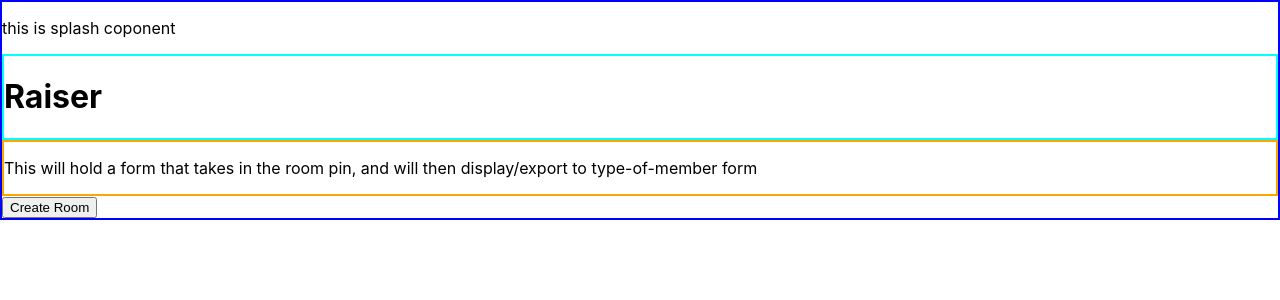
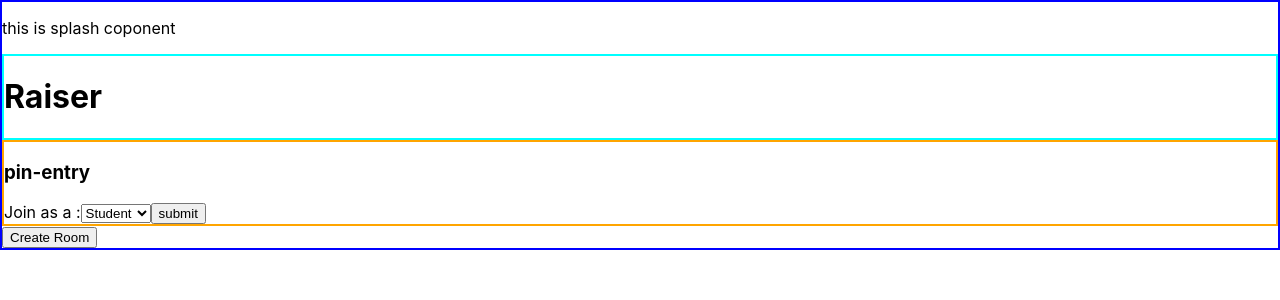
Before and after one commit to KeturahDev/Raiser, a React (Create React App) app in the folder frontend/: page / in a window 1280 px wide. Shown: the top 300 px of the page. Built offline with nearby package versions, Linux system fonts and the light colour scheme.

Commit message:
begin making form for  joining a room

```diff
--- a/frontend/src/components/JoinForm.js
+++ b/frontend/src/components/JoinForm.js
@@ -1,9 +1,34 @@
-import React from 'react';
+import React, {useState} from 'react';
 
 function JoinForm() {
+
+  const [typeOfForm, switchForm] = useState("pin-entry")
+
+  const joiningAs = (event) => {
+    switchForm(event.target.value)
+  }
+
+  const handleSubmit = () => {
+
+  }
+
   return(
     <div style={{border: "2px solid orange"}} >
-      <p>This will hold a form that takes in the room pin, and will then display/export to type-of-member form</p>
+      <h3>{typeOfForm}</h3>
+      <div>
+        <form onSubmit={handleSubmit}>
+          {/* <input type="text" name="roompin" placeholder="room-pin"/> */}
+          <label>
+          Join as a :
+            <select value={typeOfForm} onChange={joiningAs}>
+              <option value="student">Student</option>
+              <option value="teacher">Teacher</option>
+            </select>
+          </label>
+          <button type="submit">submit</button>
+        </form>
+      </div>
+
     </div>
   );
 }
```
